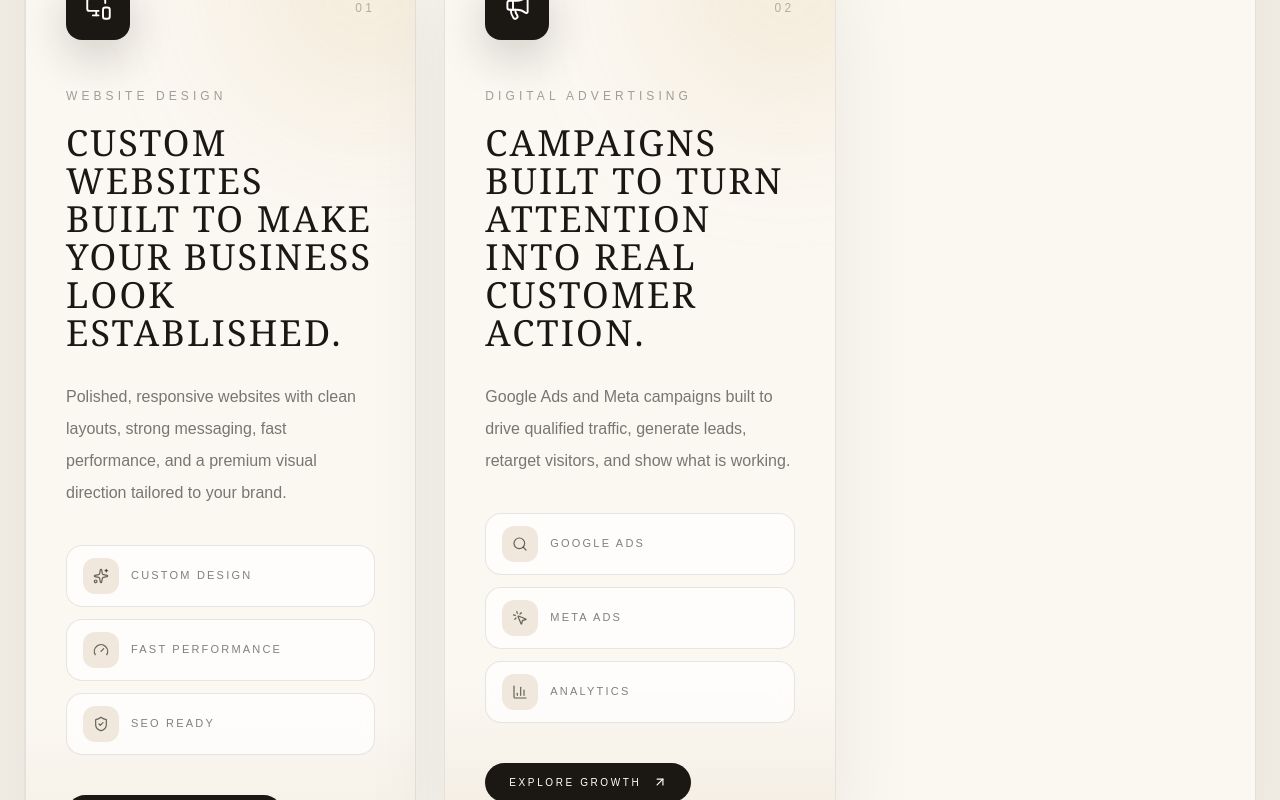
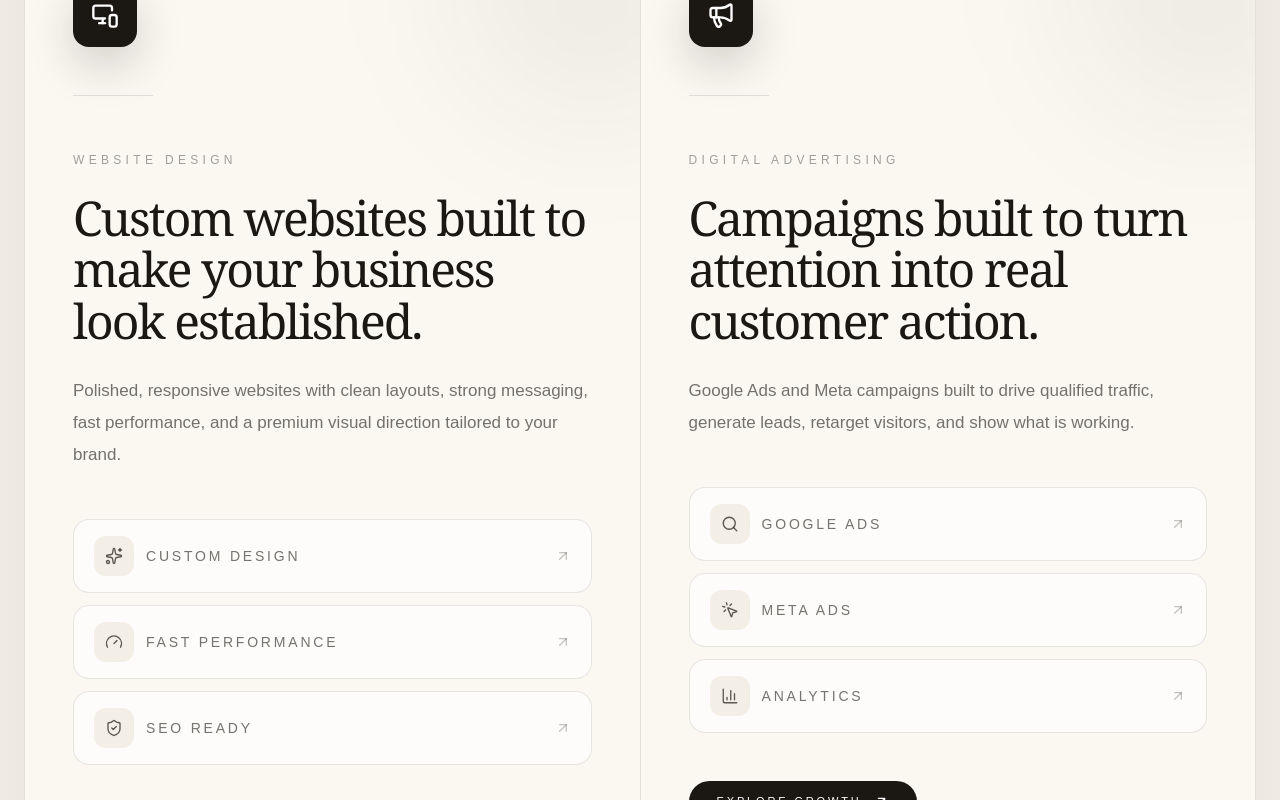
Before and after one commit to Jovavoco/jovavo, a Next.js app: page / in a window 1280 px wide. Shown: the part 2440-3240 px from the top of the page. Built offline with nearby package versions, Linux system fonts and the light colour scheme; no server answers.

Commit message:
Update page.tsx

```diff
--- a/app/page.tsx
+++ b/app/page.tsx
@@ -114,6 +114,7 @@ export default function HomePage() {
 <section className="px-6 pt-16 pb-32">
   <div className="mx-auto max-w-7xl">
     <Reveal>
+      <>
         {/* CARD 1 — LAPTOP INTRO */}
         <div className="overflow-hidden rounded-[3rem] border border-[#1b1713]/10 bg-[#fbf8f2] shadow-[0_40px_120px_rgba(27,23,19,0.07)]">
           <div className="grid lg:grid-cols-[0.9fr_1.1fr]">
@@ -204,68 +205,72 @@ export default function HomePage() {
           </div>
 
           {/* FEATURE CARDS */}
-<div className="grid gap-7 lg:grid-cols-3">
-  {featurePanels.slice(0, 3).map((panel, index) => {
+          <div className="grid gap-px bg-[#1b1713]/10 lg:grid-cols-2">
+            {featurePanels.map((panel, index) => {
               const MainIcon = panel.icon;
 
               return (
                 <Reveal key={panel.title} delay={index * 120}>
-        <div className="group relative flex min-h-[540px] flex-col overflow-hidden rounded-[2.75rem] border border-[#1b1713]/10 bg-[#fbf8f2] p-8 shadow-[0_30px_90px_rgba(27,23,19,0.07)] transition-all duration-500 hover:-translate-y-2 hover:bg-white hover:shadow-[0_45px_130px_rgba(27,23,19,0.11)] md:p-10">
-          <div className="pointer-events-none absolute -right-24 -top-24 h-72 w-72 rounded-full bg-[#d6b06b]/15 blur-3xl transition duration-500 group-hover:bg-[#d6b06b]/25" />
-          <div className="pointer-events-none absolute bottom-0 left-0 h-40 w-full bg-gradient-to-t from-[#efe7da]/70 to-transparent" />
+                  <div className="group relative flex min-h-[520px] flex-col overflow-hidden bg-[#fbf8f2] p-9 transition-all duration-500 hover:bg-white md:p-12">
+                    <div className="pointer-events-none absolute -right-24 -top-24 h-72 w-72 rounded-full bg-[#1b1713]/5 blur-3xl transition duration-500 group-hover:bg-[#1b1713]/10" />
 
-          <div className="relative z-10 flex items-center justify-between">
+                    <div className="relative z-10">
                       <div className="flex h-16 w-16 items-center justify-center rounded-2xl bg-[#1b1713] text-white shadow-[0_18px_45px_rgba(27,23,19,0.18)]">
-              <MainIcon size={27} strokeWidth={1.7} />
+                        <MainIcon size={28} />
                       </div>
 
-            <span className="text-xs uppercase tracking-[0.28em] text-[#1b1713]/30">
-              0{index + 1}
-            </span>
+                      <div className="mt-12 h-px w-20 bg-[#1b1713]/12" />
                     </div>
 
-          <div className="relative z-10 mt-12">
-            <p className="mb-5 text-xs uppercase tracking-[0.34em] text-[#1b1713]/40">
+                    <div className="relative z-10 mt-14">
+                      <p className="mb-6 text-xs uppercase tracking-[0.36em] text-[#1b1713]/40">
                         {panel.eyebrow}
                       </p>
 
-            <h3 className="font-serif text-4xl font-light uppercase leading-[1.06] tracking-[0.06em] text-[#1b1713]">
+                      <h3 className="max-w-xl font-serif text-4xl font-light leading-[1.08] tracking-[-0.04em] text-[#1b1713] md:text-5xl">
                         {panel.title}
                       </h3>
 
-            <p className="mt-7 text-[16px] leading-8 text-[#1b1713]/58">
+                      <p className="mt-7 max-w-xl text-[17px] leading-8 text-[#1b1713]/60">
                         {panel.description}
                       </p>
                     </div>
 
-          <div className="relative z-10 mt-9 space-y-3">
-            {panel.features.slice(0, 4).map((feature) => {
+                    <div className="relative z-10 mt-12 grid gap-3">
+                      {panel.features.map((feature) => {
                         const FeatureIcon = feature.icon;
 
                         return (
                           <div
                             key={feature.label}
-                  className="flex items-center gap-3 rounded-2xl border border-[#1b1713]/10 bg-white/65 px-4 py-3 backdrop-blur transition group-hover:bg-white"
+                            className="flex items-center justify-between rounded-2xl border border-[#1b1713]/10 bg-white/60 px-5 py-4 transition group-hover:bg-[#f8f4ec]"
                           >
-                  <div className="flex h-9 w-9 items-center justify-center rounded-xl bg-[#f0e8dc] text-[#1b1713]/65">
-                    <FeatureIcon size={16} strokeWidth={1.8} />
+                            <div className="flex items-center gap-3">
+                              <div className="flex h-10 w-10 items-center justify-center rounded-xl bg-[#f3eee6] text-[#1b1713]/70">
+                                <FeatureIcon size={18} strokeWidth={1.8} />
                               </div>
 
-                  <span className="text-[11px] uppercase tracking-[0.2em] text-[#1b1713]/55">
+                              <span className="text-sm uppercase tracking-[0.2em] text-[#1b1713]/60">
                                 {feature.label}
                               </span>
+                            </div>
+
+                            <ArrowUpRight
+                              size={16}
+                              className="text-[#1b1713]/25"
+                            />
                           </div>
                         );
                       })}
                     </div>
 
-          <div className="relative z-10 mt-auto pt-10">
+                    <div className="relative z-10 mt-auto pt-12">
                       <Link
                         href={panel.link}
-              className="inline-flex items-center gap-3 rounded-full bg-[#1b1713] px-6 py-3 text-[10px] uppercase tracking-[0.26em] text-white transition hover:-translate-y-1 hover:bg-[#2a241f]"
+                        className="inline-flex items-center gap-3 rounded-full bg-[#1b1713] px-7 py-3 text-[11px] uppercase tracking-[0.26em] text-white transition hover:-translate-y-1 hover:bg-[#1b1713]/90"
                       >
                         {panel.linkText}
-              <ArrowUpRight size={14} />
+                        <ArrowUpRight size={15} />
                       </Link>
                     </div>
                   </div>
@@ -274,6 +279,7 @@ export default function HomePage() {
             })}
           </div>
         </div>
+      </>
     </Reveal>
   </div>
 </section>
```
Lines whose indentation alone changed are shown as unchanged.
